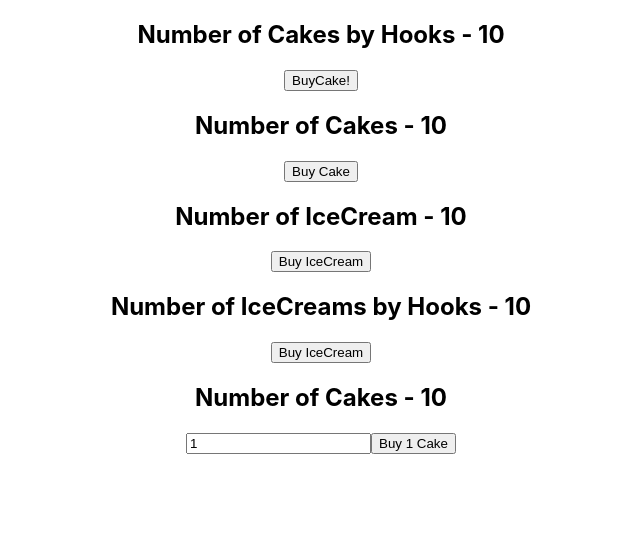
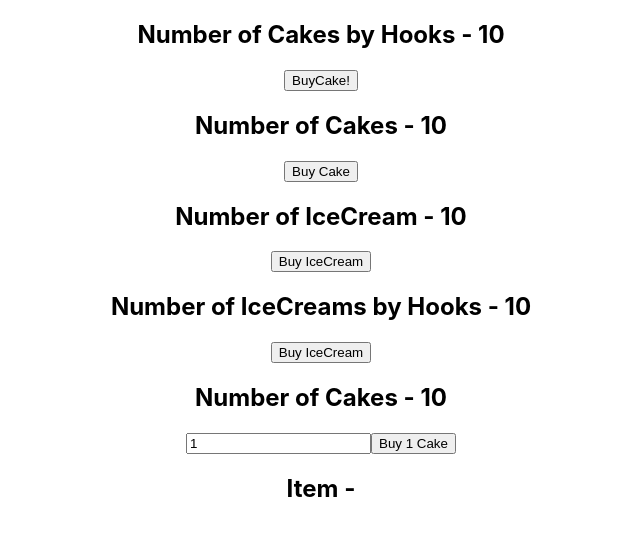
Before and after one commit to Sahar-SE/Cake_Shop, a React (Create React App) app in the folder react-redux-demo/: page / in a window 1280 px wide. Shown: the top 536 px of the page, without its empty margins (319-959 px from the left). Built offline with nearby package versions, Linux system fonts and the light colour scheme.

Commit message:
Add ItemCintainer

```diff
--- a/react-redux-demo/src/App.js
+++ b/react-redux-demo/src/App.js
@@ -18,7 +18,7 @@ function App() {
         <IceCreamContainer />
         <HooksIceCreamContainer />
         <NewCakeContainer />
-
+        <ItemContainer />
       </div>
     </Provider>
   );
```
